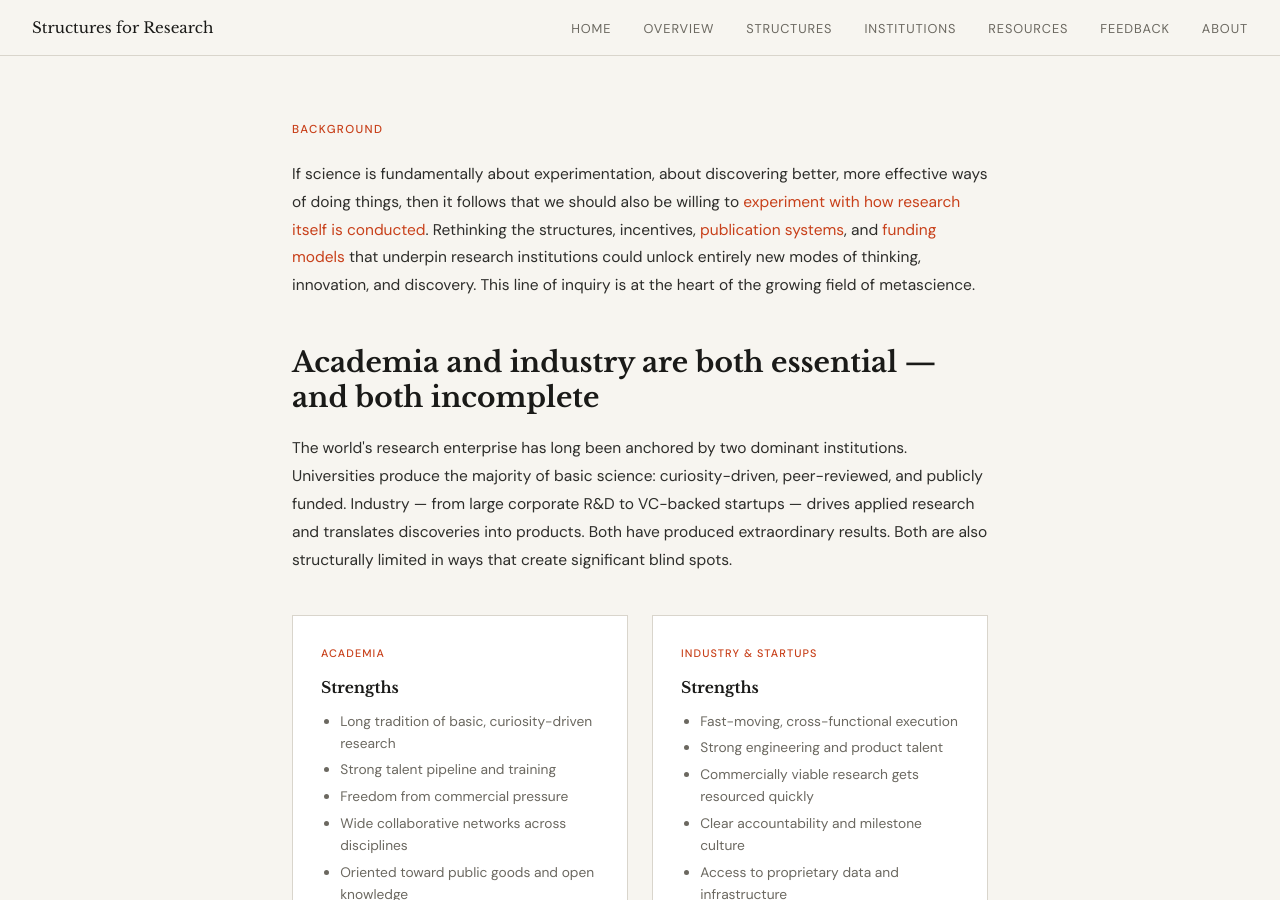
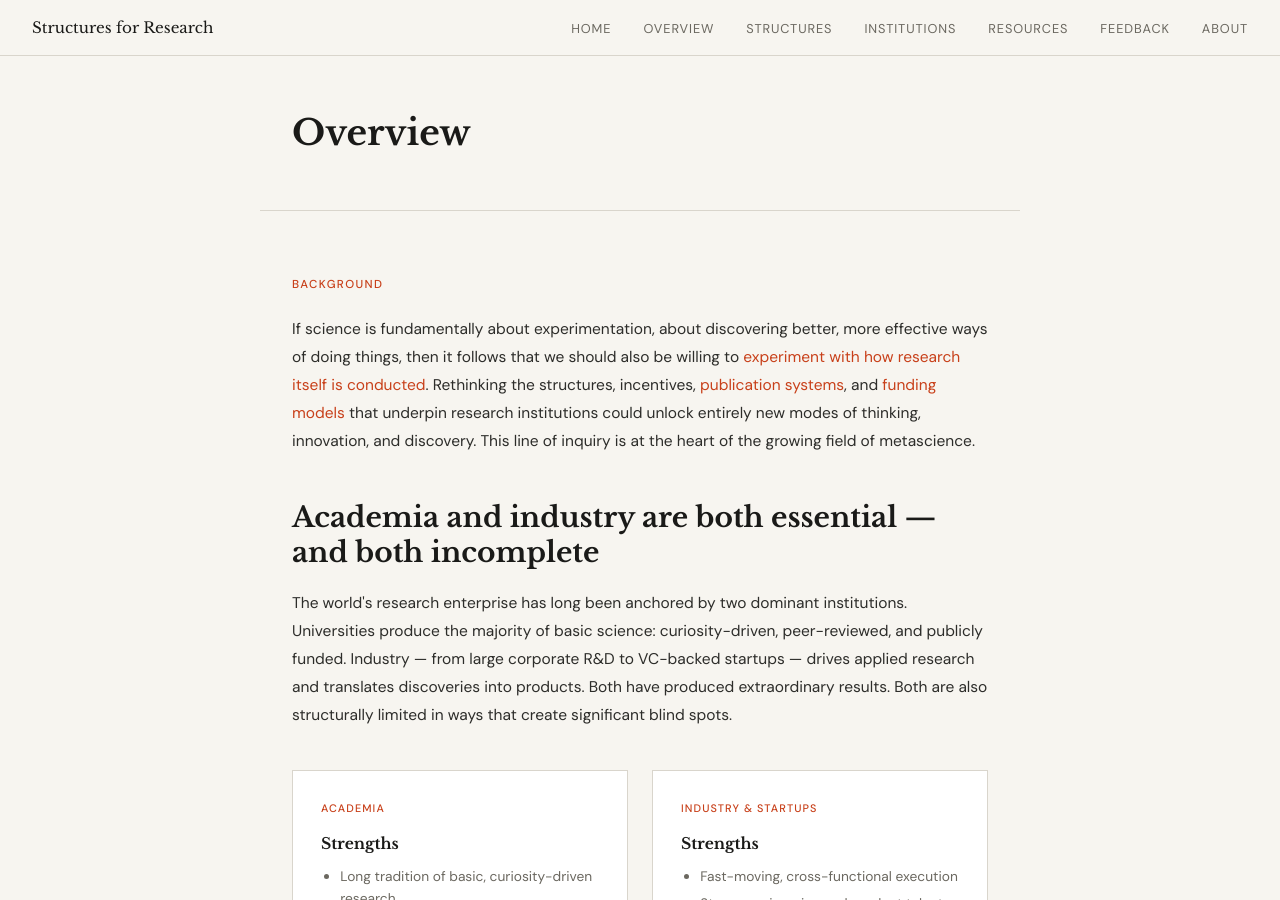
Before and after one commit to biancale4/structuresforresearch.com, a Jekyll site: the page built from overview.html, in a window 1280 px wide and 900 px high. Built offline with Jekyll 4.4.1, drawn with Linux system fonts in a browser that asks for light colours.

Commit message:
Update overview.html

```diff
--- a/overview.html
+++ b/overview.html
@@ -33,7 +33,9 @@ description: How alternative research structures fill the gaps left by academia
     .type-name{border-right:none;border-bottom:1px solid var(--rule)}
   }
 </style>
-
+<div class="page-header">
+  <h1>Overview</h1>
+</div>
 <section class="content" id="problem">
   <p class="section-label">Background</p>
   <p>If science is fundamentally about experimentation, about discovering better, more effective ways of doing things, then it follows that we should also be willing to <a href="https://www.asimov.press/p/research-forms">experiment with how research itself is conducted</a>. Rethinking the structures, incentives, <a href="https://substack.com/inbox/post/180670145">publication systems</a>, and <a href="https://renaissancephilanthropy.substack.com/p/philanthropy-20-what-the-evolution">funding models</a> that underpin research institutions could unlock entirely new modes of thinking, innovation, and discovery. This line of inquiry is at the heart of the growing field of metascience.</p>
```
